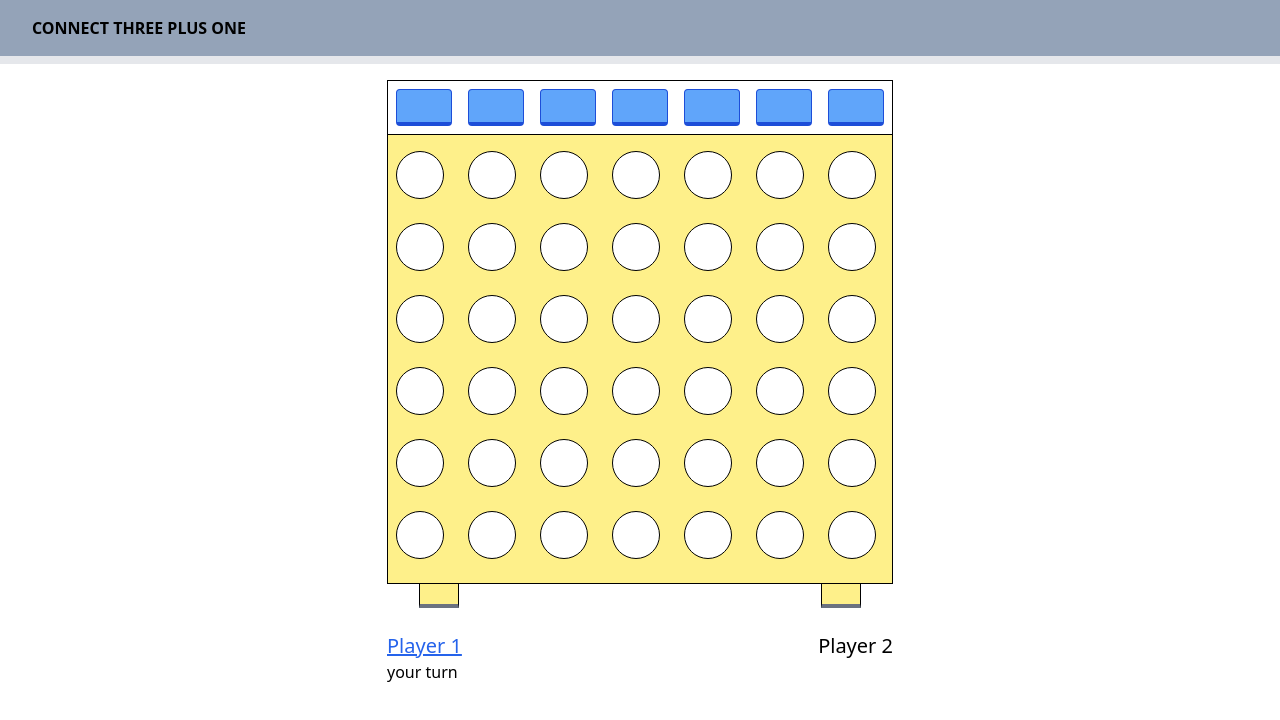
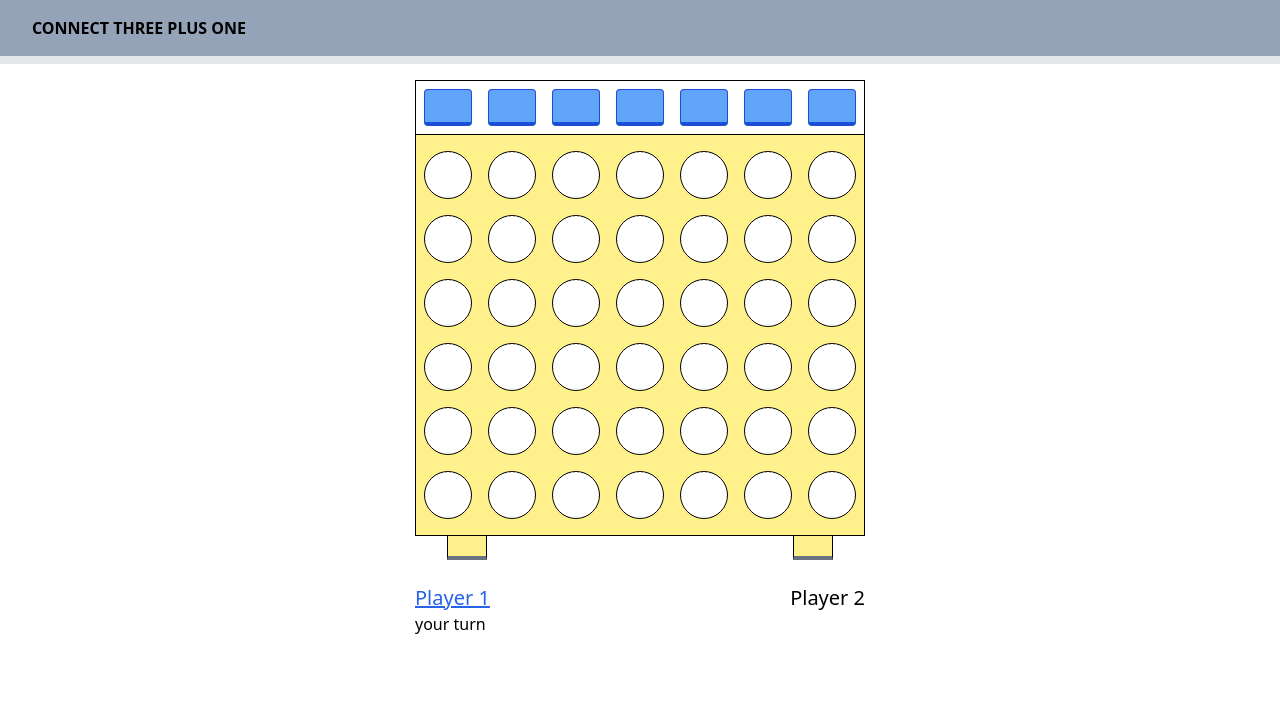
Before and after one commit to brianbancroft/connect-one-more-than-three, a React (Vite) app: page / in a window 1280 px wide. Both pictures are taken after a click on the button "START GAME". Shown: the top 720 px of the page. Built offline with nearby package versions, Linux system fonts and the light colour scheme.

Commit message:
Add semantic name to no piece token

```diff
--- a/src/components/Token.jsx
+++ b/src/components/Token.jsx
@@ -19,8 +19,8 @@ function Token(props) {
     );
 
   return (
-    <div className="h-14 w-14 bg-yellow-200">
-      <div className="bg-white w-12 h-12 rounded-full border border-black" />
+    <div className="bg-white w-12 h-12 rounded-full border border-black">
+      <div className="hidden">no-token</div>
     </div>
   );
 }
```
